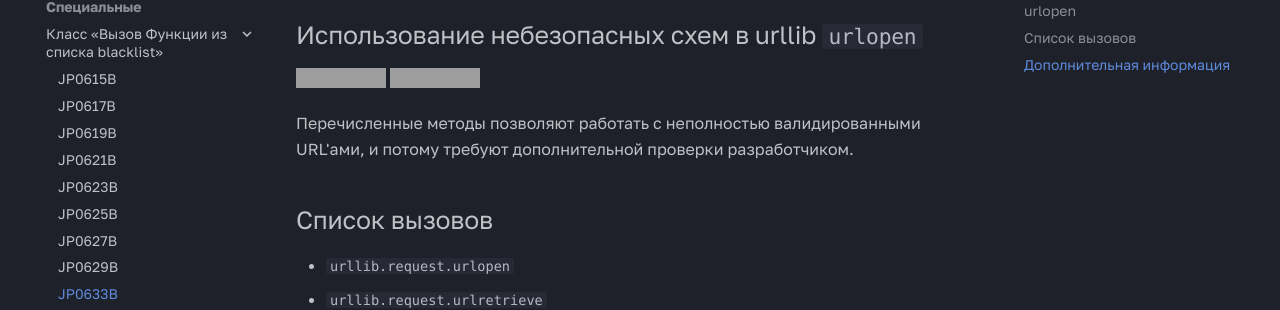
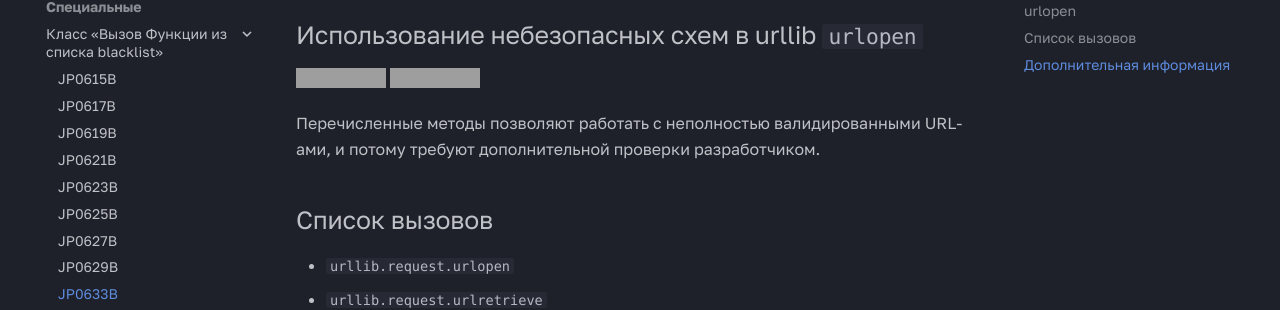
Before and after one commit to jethub-tech/docs.jethub.pro, an MkDocs documentation site: the page built from docs/python/special/call/JP0633B-схем_urllib_urlopen.md, in a window 1280 px wide and 1004 px high, cut to the strip 211-521 px from the top of the window. Built offline with MkDocs 1.6.1 and Material for MkDocs 9.7.7, drawn with Linux system fonts in a browser that asks for light colours; some web fonts are replaced; grey boxes are pictures that could not be loaded.

Commit message:
style: apply

```diff
--- a/docs/python/special/call/JP0633B-схем_urllib_urlopen.md
+++ b/docs/python/special/call/JP0633B-схем_urllib_urlopen.md
@@ -4,8 +4,7 @@
 ![Static Badge](https://img.shields.io/badge/%D0%A1%D1%82%D0%B5%D0%BF%D0%B5%D0%BD%D1%8C%20%D0%BA%D1%80%D0%B8%D1%82%D0%B8%D1%87%D0%BD%D0%BE%D1%81%D1%82%D0%B8-%D1%81%D1%80%D0%B5%D0%B4%D0%BD%D1%8F%D1%8F-orange?style=for-the-badge)
 ![Static Badge](https://img.shields.io/badge/%D0%94%D0%BE%D1%81%D1%82%D0%BE%D0%B2%D0%B5%D1%80%D0%BD%D0%BE%D1%81%D1%82%D1%8C%20%D0%BE%D0%BF%D1%80%D0%B5%D0%B4%D0%B5%D0%BB%D0%B5%D0%BD%D0%B8%D1%8F-%D0%B2%D1%8B%D1%81%D0%BE%D0%BA%D0%B0%D1%8F-crimson?style=for-the-badge)
 
-Перечисленные методы позволяют работать с неполностью валидированными URL'ами, и потому требуют
-дополнительной проверки разработчиком.
+Перечисленные методы позволяют работать с неполностью валидированными URL-ами, и потому требуют дополнительной проверки разработчиком.
 
 ## Список вызовов
 
```
Also changed, not shown: docs/python/special/call/JP0615B-модулей_pickle.md (+1 -1 lines).
